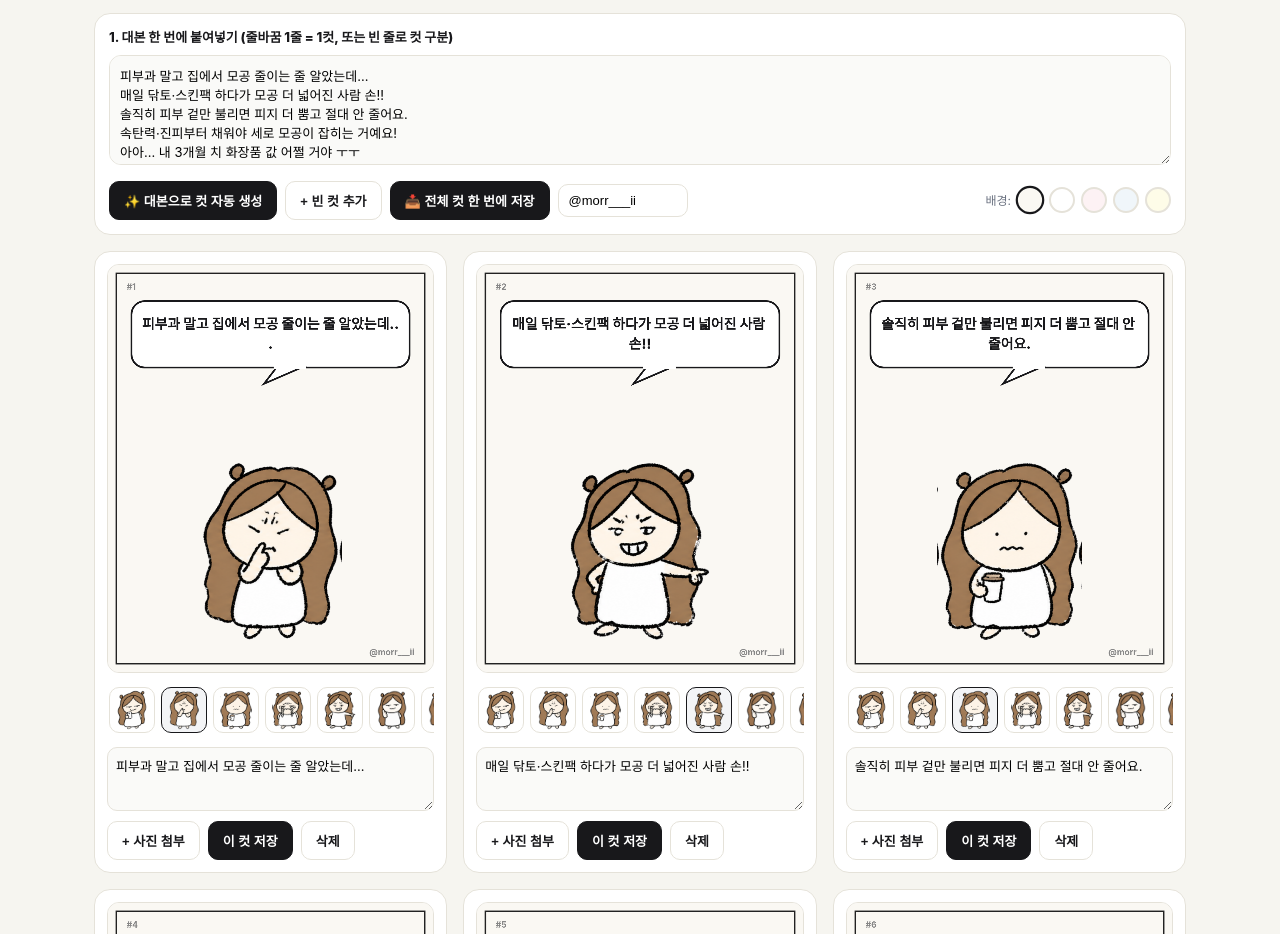
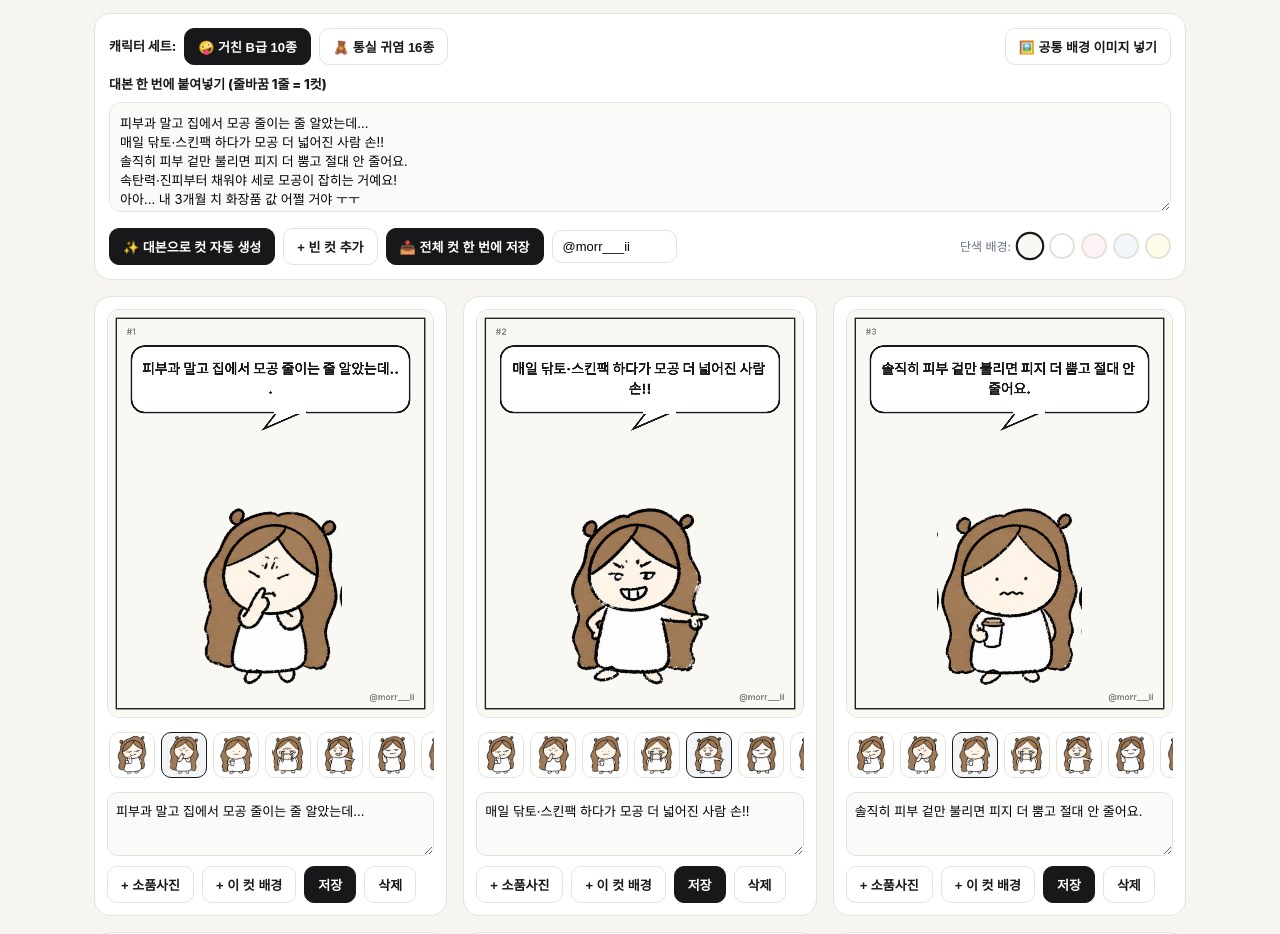
Before and after one commit to jhc6996-ctrl/shorts-rader, a plain HTML site: page instatoon/index.html in a window 1280 px wide. Shown: the part 69-1003 px from the top of the page. Drawn offline with Linux system fonts and the light colour scheme.

Commit message:
Add character set toggle (raw/cute) and custom background image upload

```diff
--- a/instatoon/index.html
+++ b/instatoon/index.html
@@ -3,7 +3,7 @@
 <head>
   <meta charset="UTF-8" />
   <meta name="viewport" content="width=device-width, initial-scale=1.0" />
-  <title>인스타툰 자동 생성기 · 16표정 스튜디오</title>
+  <title>인스타툰 자동 생성기 · 캐릭터 스튜디오</title>
   <style>
     :root {
       --bg: #f6f5f0;
@@ -40,9 +40,10 @@
     .row { display: flex; flex-wrap: wrap; gap: 8px; align-items: center; margin-top: 10px; }
     .btn {
       border: 1px solid var(--border); background: var(--surface); color: var(--text);
-      padding: 9px 14px; border-radius: 10px; font-size: 13px; font-weight: 700; cursor: pointer;
+      padding: 8px 13px; border-radius: 10px; font-size: 13px; font-weight: 700; cursor: pointer;
     }
     .btn.primary { background: var(--accent); color: #fff; border-color: var(--accent); }
+    .btn.active-set { background: #18181b; color: #fff; border-color: #18181b; }
     input[type="text"] {
       padding: 8px 10px; border: 1px solid var(--border); border-radius: 10px; font-size: 13px;
     }
@@ -82,13 +83,21 @@
     <header>
       <div>
         <h1>🎨 인스타툰 자동 생성기</h1>
-        <div class="sub">대본 붙여넣기 → 16가지 표정 자동 매칭 → 1080×1350 이미지 저장</div>
+        <div class="sub">거친 B급 10종 ↔ 통실 귀염 16종 · 배경 그림 & 대본 자동 조판</div>
       </div>
       <a href="../" class="btn" style="text-decoration:none;">← 릴스·쇼츠 레이더</a>
     </header>
 
     <div class="panel">
-      <div class="panel-title">1. 대본 한 번에 붙여넣기 (줄바꿈 1줄 = 1컷, 또는 빈 줄로 컷 구분)</div>
+      <div class="row" style="margin-top:0; margin-bottom:10px;">
+        <span style="font-size:13px; font-weight:800;">캐릭터 세트:</span>
+        <button class="btn active-set" id="setRawBtn">🤪 거친 B급 10종</button>
+        <button class="btn" id="setCuteBtn">🧸 통실 귀염 16종</button>
+        <input type="file" id="globalBgInput" accept="image/*" style="display:none;" />
+        <button class="btn" id="globalBgBtn" style="margin-left:auto;">🖼️ 공통 배경 이미지 넣기</button>
+        <button class="btn" id="clearGlobalBgBtn" style="display:none;">배경 빼기</button>
+      </div>
+      <div class="panel-title">대본 한 번에 붙여넣기 (줄바꿈 1줄 = 1컷)</div>
       <textarea id="bulkScript">피부과 말고 집에서 모공 줄이는 줄 알았는데...
 매일 닦토·스킨팩 하다가 모공 더 넓어진 사람 손!!
 솔직히 피부 겉만 불리면 피지 더 뿜고 절대 안 줄어요.
@@ -99,9 +108,9 @@
         <button class="btn primary" id="generateBtn">✨ 대본으로 컷 자동 생성</button>
         <button class="btn" id="addCutBtn">+ 빈 컷 추가</button>
         <button class="btn primary" id="downloadAllBtn">📥 전체 컷 한 번에 저장</button>
-        <input type="text" id="watermarkInput" value="@morr___ii" placeholder="계정명 (선택)" style="width:130px;" />
+        <input type="text" id="watermarkInput" value="@morr___ii" placeholder="계정명 (선택)" style="width:125px;" />
         <div style="display:flex; gap:6px; align-items:center; margin-left:auto;">
-          <span style="font-size:12px; color:var(--muted);">배경:</span>
+          <span style="font-size:12px; color:var(--muted);">단색 배경:</span>
           <div class="bg-dot active" data-bg="#FAF8F3" style="background:#FAF8F3;"></div>
           <div class="bg-dot" data-bg="#FFFFFF" style="background:#FFFFFF;"></div>
           <div class="bg-dot" data-bg="#FDF2F4" style="background:#FDF2F4;"></div>
@@ -115,7 +124,10 @@
   </div>
 
   <script>
-    const POSES = [
+    const SETS = {
+      raw: {
+        dir: "./chars_v5",
+        poses: [
           { id: "01", label: "폰음흉", kw: ["폰", "인스타", "릴스", "검색", "몰래"] },
           { id: "02", label: "코파기", kw: ["음", "고민", "왜", "글쎄", "근데", "줄 알았"] },
           { id: "03", label: "커피멍", kw: ["아아", "커피", "현실", "피곤", "일상", "솔직히"] },
@@ -126,36 +138,62 @@
           { id: "08", label: "충격헉", kw: ["헉", "헐", "충격", "대박", "세상에", "미쳤"] },
           { id: "09", label: "기절뻗음", kw: ["기절", "지침", "쓰러", "탈진", "힘들"] },
           { id: "10", label: "화장품하트", kw: ["사랑", "최애", "반함", "인생템", "정착", "크림", "세럼"] }
-    ];
+        ]
+      },
+      cute: {
+        dir: "./chars",
+        poses: [
+          { id: "01_wave", label: "인사", kw: ["안녕", "시작", "반가", "소개"] },
+          { id: "02_point", label: "폰·코", kw: ["폰", "인스타", "검색", "릴스", "댓글"] },
+          { id: "03_deadpan", label: "정색", kw: ["솔직히", "근데", "팩트", "현실"] },
+          { id: "04_sweat", label: "당황", kw: ["어쩔", "큰일", "당황", "실수", "헉"] },
+          { id: "05_shock", label: "좁쌀", kw: ["좁쌀", "피부", "트러블", "손!!", "충격"] },
+          { id: "06_wink", label: "윙크", kw: ["꿀팁", "추천", "완벽", "괜찮"] },
+          { id: "07_cry", label: "오열", kw: ["ㅜ", "ㅠ", "눈물", "슬퍼", "돈", "값", "망"] },
+          { id: "08_angry", label: "버럭", kw: ["화", "짜증", "열받", "최악"] },
+          { id: "09_think", label: "고민", kw: ["줄 알았", "왜", "고민", "궁금", "음"] },
+          { id: "10_thumbsup", label: "강추", kw: ["강추", "최고", "무조건", "좋아", "잡히"] },
+          { id: "11_nope", label: "비추X", kw: ["절대", "안 돼", "금지", "끊", "비추", "안 됨"] },
+          { id: "12_love", label: "하트", kw: ["사랑", "최애", "반함", "인생템", "정착"] },
+          { id: "13_faint", label: "기절", kw: ["기절", "피곤", "지침", "쓰러"] },
+          { id: "14_phone", label: "크림", kw: ["크림", "세럼", "바르", "보습"] },
+          { id: "15_shy", label: "커피", kw: ["아아", "커피", "다행", "여유"] },
+          { id: "16_cheer", label: "만세", kw: ["성공", "해결", "완성", "기억"] }
+        ]
+      }
+    };
 
-    const poseImgs = {};
-    let loadedCount = 0;
-    POSES.forEach(p => {
+    let currentSet = "raw";
+    const poseCache = { raw: {}, cute: {} };
+    Object.keys(SETS).forEach(key => {
+      SETS[key].poses.forEach(p => {
         const img = new Image();
-      img.onload = () => { loadedCount++; if (loadedCount === POSES.length) renderAll(); };
-      img.src = `./chars_v5/${p.id}.png`;
-      poseImgs[p.id] = img;
+        img.onload = () => { if (key === currentSet) renderAll(); };
+        img.src = `${SETS[key].dir}/${p.id}.png`;
+        poseCache[key][p.id] = img;
+      });
     });
 
     let bgColor = "#FAF8F3";
+    let globalBgImg = null;
     let cuts = [];
 
     function pickPose(text, idx) {
-      for (const p of POSES) {
+      const poses = SETS[currentSet].poses;
+      for (const p of poses) {
         if (p.kw.some(k => text.includes(k))) return p.id;
       }
-      if (idx === 0) return "02";
-      return POSES[idx % POSES.length].id;
+      return poses[idx % poses.length].id;
     }
 
     function parseBulk() {
       const raw = document.getElementById("bulkScript").value.trim();
       const lines = raw.split(/\n+/).map(s => s.trim()).filter(Boolean);
       cuts = lines.map((line, idx) => ({
-        title: idx === 0 ? "오늘의 컷툰" : "",
         speech: line,
         pose: pickPose(line, idx),
-        extraImg: null
+        extraImg: null,
+        bgImg: null
       }));
       renderAll();
     }
@@ -188,21 +226,30 @@
       ctx.closePath();
     }
 
+    function drawCoverImage(ctx, img, W, H) {
+      const ir = img.width / img.height;
+      const cr = W / H;
+      let sx = 0, sy = 0, sw = img.width, sh = img.height;
+      if (ir > cr) { sw = img.height * cr; sx = (img.width - sw) / 2; }
+      else { sh = img.width / cr; sy = (img.height - sh) / 2; }
+      ctx.drawImage(img, sx, sy, sw, sh, 0, 0, W, H);
+    }
+
     function drawCut(canvas, cut, idx) {
       const W = 1080, H = 1350;
       canvas.width = W; canvas.height = H;
       const ctx = canvas.getContext("2d");
 
-      // Background
       ctx.fillStyle = bgColor;
       ctx.fillRect(0, 0, W, H);
 
-      // Subtle frame
+      const bgToUse = cut.bgImg || globalBgImg;
+      if (bgToUse) drawCoverImage(ctx, bgToUse, W, H);
+
       ctx.strokeStyle = "#222222";
       ctx.lineWidth = 6;
       ctx.strokeRect(28, 28, W - 56, H - 56);
 
-      // Cut number & watermark
       const wm = document.getElementById("watermarkInput").value.trim();
       ctx.fillStyle = "#888";
       ctx.font = "700 28px -apple-system, BlinkMacSystemFont, sans-serif";
@@ -213,7 +260,6 @@
         ctx.textAlign = "left";
       }
 
-      // Speech bubble
       ctx.font = "800 46px -apple-system, BlinkMacSystemFont, sans-serif";
       const lines = wrapLines(ctx, cut.speech, W - 220);
       const lineH = 66;
@@ -227,7 +273,6 @@
       ctx.strokeStyle = "#18181b";
       ctx.stroke();
 
-      // Bubble tail
       ctx.beginPath();
       ctx.moveTo(W * 0.52, boxY + boxH - 2);
       ctx.lineTo(W * 0.48, boxY + boxH + 54);
@@ -238,7 +283,6 @@
       ctx.stroke();
       ctx.fillRect(W * 0.51, boxY + boxH - 8, W * 0.10, 12);
 
-      // Speech text
       ctx.fillStyle = "#18181b";
       ctx.textAlign = "center";
       const startY = boxY + (boxH - lines.length * lineH) / 2 + 48;
@@ -247,7 +291,6 @@
       });
       ctx.textAlign = "left";
 
-      // Extra photo if attached
       if (cut.extraImg) {
         const pw = 340, ph = 340;
         ctx.save();
@@ -261,8 +304,7 @@
         ctx.stroke();
       }
 
-      // Character sprite
-      const sprite = poseImgs[cut.pose];
+      const sprite = poseCache[currentSet][cut.pose];
       if (sprite && sprite.complete) {
         const maxH = H - (boxY + boxH + 110);
         const ratio = sprite.width / sprite.height;
@@ -277,6 +319,9 @@
     function renderAll() {
       const grid = document.getElementById("cutsGrid");
       grid.innerHTML = "";
+      const poses = SETS[currentSet].poses;
+      const dir = SETS[currentSet].dir;
+
       cuts.forEach((cut, idx) => {
         const card = document.createElement("div");
         card.className = "cut-card";
@@ -286,11 +331,11 @@
 
         const strip = document.createElement("div");
         strip.className = "pose-strip";
-        POSES.forEach(p => {
+        poses.forEach(p => {
           const b = document.createElement("button");
           b.className = "pose-btn" + (cut.pose === p.id ? " active" : "");
           b.title = p.label;
-          b.innerHTML = `<img src="./chars_v5/${p.id}.png" alt="${p.label}" />`;
+          b.innerHTML = `<img src="${dir}/${p.id}.png" alt="${p.label}" />`;
           b.onclick = () => { cut.pose = p.id; renderAll(); };
           strip.appendChild(b);
         });
@@ -308,25 +353,34 @@
         row.style.marginTop = "0";
 
         const fileInp = document.createElement("input");
-        fileInp.type = "file";
-        fileInp.accept = "image/*";
-        fileInp.style.display = "none";
+        fileInp.type = "file"; fileInp.accept = "image/*"; fileInp.style.display = "none";
         fileInp.onchange = (e) => {
-          const f = e.target.files[0];
-          if (!f) return;
+          const f = e.target.files[0]; if (!f) return;
           const img = new Image();
           img.onload = () => { cut.extraImg = img; drawCut(canvas, cut, idx); };
           img.src = URL.createObjectURL(f);
         };
-
         const photoBtn = document.createElement("button");
         photoBtn.className = "btn";
-        photoBtn.textContent = cut.extraImg ? "사진 변경" : "+ 사진 첨부";
+        photoBtn.textContent = cut.extraImg ? "소품사진 변경" : "+ 소품사진";
         photoBtn.onclick = () => fileInp.click();
+
+        const bgInp = document.createElement("input");
+        bgInp.type = "file"; bgInp.accept = "image/*"; bgInp.style.display = "none";
+        bgInp.onchange = (e) => {
+          const f = e.target.files[0]; if (!f) return;
+          const img = new Image();
+          img.onload = () => { cut.bgImg = img; drawCut(canvas, cut, idx); };
+          img.src = URL.createObjectURL(f);
+        };
+        const bgBtn = document.createElement("button");
+        bgBtn.className = "btn";
+        bgBtn.textContent = cut.bgImg ? "이 컷 배경 변경" : "+ 이 컷 배경";
+        bgBtn.onclick = () => bgInp.click();
 
         const saveBtn = document.createElement("button");
         saveBtn.className = "btn primary";
-        saveBtn.textContent = "이 컷 저장";
+        saveBtn.textContent = "저장";
         saveBtn.onclick = () => {
           const a = document.createElement("a");
           a.download = `instatoon_cut_${idx + 1}.png`;
@@ -339,7 +393,7 @@
         delBtn.textContent = "삭제";
         delBtn.onclick = () => { cuts.splice(idx, 1); renderAll(); };
 
-        row.append(fileInp, photoBtn, saveBtn, delBtn);
+        row.append(fileInp, photoBtn, bgInp, bgBtn, saveBtn, delBtn);
         card.appendChild(row);
         grid.appendChild(card);
 
@@ -347,9 +401,36 @@
       });
     }
 
+    function switchSet(nextSet) {
+      currentSet = nextSet;
+      document.getElementById("setRawBtn").classList.toggle("active-set", nextSet === "raw");
+      document.getElementById("setCuteBtn").classList.toggle("active-set", nextSet === "cute");
+      cuts.forEach((c, idx) => { c.pose = pickPose(c.speech, idx); });
+      renderAll();
+    }
+
+    document.getElementById("setRawBtn").onclick = () => switchSet("raw");
+    document.getElementById("setCuteBtn").onclick = () => switchSet("cute");
+    document.getElementById("globalBgBtn").onclick = () => document.getElementById("globalBgInput").click();
+    document.getElementById("globalBgInput").onchange = (e) => {
+      const f = e.target.files[0]; if (!f) return;
+      const img = new Image();
+      img.onload = () => {
+        globalBgImg = img;
+        document.getElementById("clearGlobalBgBtn").style.display = "inline-block";
+        renderAll();
+      };
+      img.src = URL.createObjectURL(f);
+    };
+    document.getElementById("clearGlobalBgBtn").onclick = () => {
+      globalBgImg = null;
+      document.getElementById("clearGlobalBgBtn").style.display = "none";
+      renderAll();
+    };
+
     document.getElementById("generateBtn").onclick = parseBulk;
     document.getElementById("addCutBtn").onclick = () => {
-      cuts.push({ speech: "새 컷 대사를 입력하세요!", pose: "01", extraImg: null });
+      cuts.push({ speech: "새 컷 대사를 입력하세요!", pose: SETS[currentSet].poses[0].id, extraImg: null, bgImg: null });
       renderAll();
     };
     document.getElementById("watermarkInput").oninput = () => renderAll();
```
Lines whose indentation alone changed are shown as unchanged.
